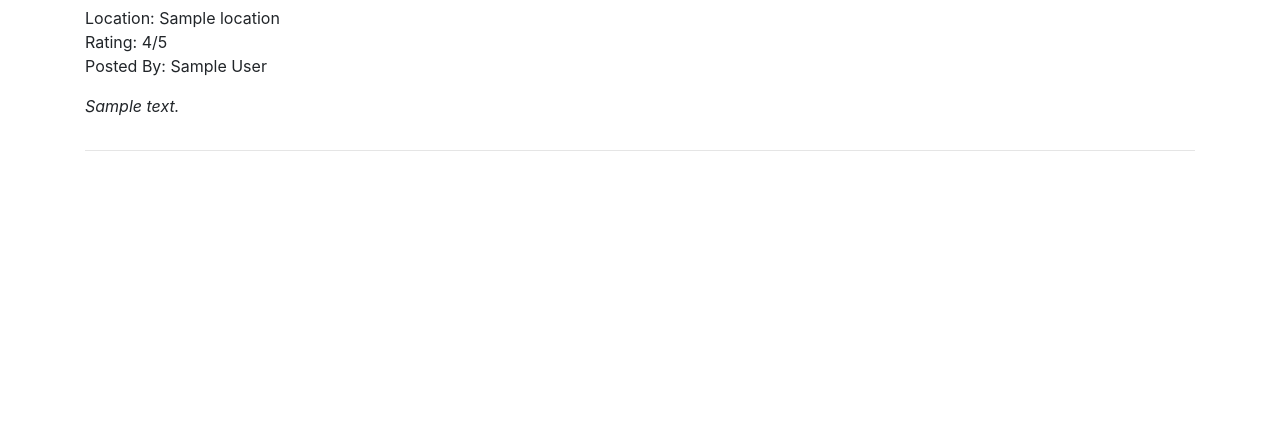
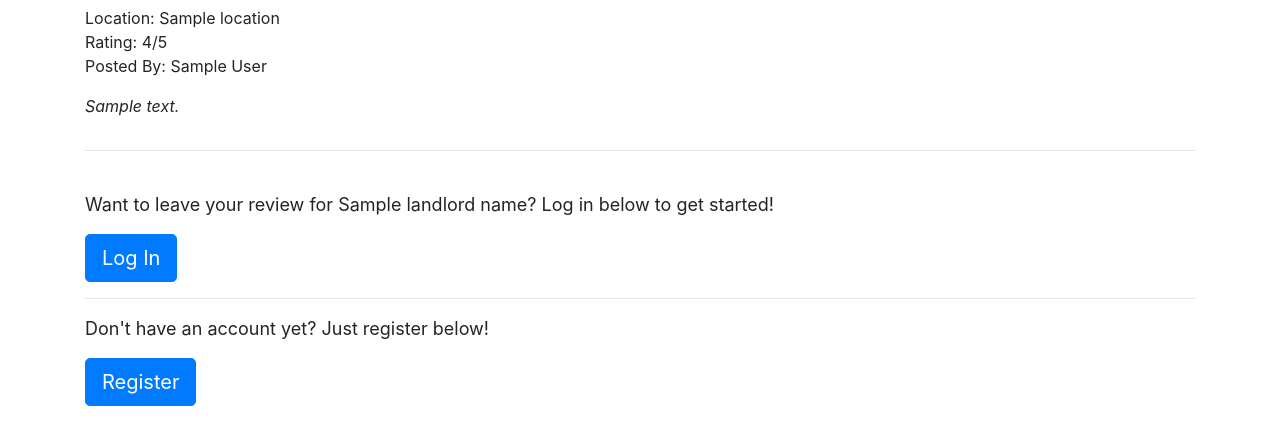
Before and after one commit to surmud/rate-my-umd-landlord, a Flask app: template flask_app/templates/landlord.html in a window 1280 px wide. Shown: the part 163-608 px from the top of the page. Run offline with Flask 2, Linux system fonts and the light colour scheme; the template is opened without the code that fills it: values that come from a table or form of the project are taken from there, most other values are stand-ins (such as "Sample title", 1, 10 or a date in 2020); some libraries are stand-ins or nearby versions.

Commit message:
created a new form for landlord page

```diff
--- a/flask_app/forms.py
+++ b/flask_app/forms.py
@@ -10,10 +10,23 @@ class SearchForm(FlaskForm):
     submit = SubmitField("Submit")
 
 
+#This form lets the user review a landlord from the homepage
 class LandlordReviewForm(FlaskForm):
     try:
         name = StringField("Enter Your Name:", validators=[InputRequired(), Length(min=1, max = 50)])
         landlordName = StringField("Enter Your Landlord's Name:", validators=[InputRequired(), Length(min=1, max = 50)])
+        address = StringField("Enter The Location of the Place You Lived:", validators=[InputRequired(), Length(min=1, max = 100)])
+        landlordReview = TextAreaField("How Was Your Landlord?", validators=[InputRequired(), Length(min=1, max = 500)])
+        rating = IntegerField("Give Them A Rating (1-5)", validators = [NumberRange(min=1, max=5)])
+        submit = SubmitField("Submit")
+    except ValidationError as err:
+        err_msg = str(err)
+        print(err_msg)
+
+#This form lets the user rate a landlord from the landlord-specific-page
+class CurrentLandlordReviewForm(FlaskForm):
+    try:
+        name = StringField("Enter Your Name:", validators=[InputRequired(), Length(min=1, max = 50)])
         address = StringField("Enter The Location of the Place You Lived:", validators=[InputRequired(), Length(min=1, max = 100)])
         landlordReview = TextAreaField("How Was Your Landlord?", validators=[InputRequired(), Length(min=1, max = 500)])
         rating = IntegerField("Give Them A Rating (1-5)", validators = [NumberRange(min=1, max=5)])
--- a/flask_app/templates/index.html
+++ b/flask_app/templates/index.html
@@ -4,7 +4,7 @@
 
 <div class="jumbotron">
     <h1 class="display-4">Welcome to Rate My UMD Landlord!</h1>
-    <p class="lead">This is a website that allows you to rate your landlord from College Park, MD.</p>
+    <p class="lead">This is a website that allows you to rate and review your landlord from College Park, home of the University of Maryland.</p>
     <hr class="my-4">
     {% if not current_user.is_authenticated %}
     <p style="font-size:18px;">To leave a review, go ahead and register with us.</p>
@@ -16,7 +16,7 @@
 
 
     {%else %}
-    <p>Welcome back {{current_user.username}}. Go ahead and leave a review below.</p>
+    <p>Welcome back! Go ahead and leave a review below.</p>
     {%endif%}
   </div>
 
--- a/flask_app/templates/landlord.html
+++ b/flask_app/templates/landlord.html
@@ -22,21 +22,9 @@
 <br>
 {%endfor%}
 {% if current_user.is_authenticated %}
-<h3>Leave Your Review</h3>
+<h3>Leave Your Review for {{landlord_name}}!</h3>
 <form action="" method="POST">
   {{form.csrf_token }}
-  <div class="form-group">
-    {{ form.landlordName.label(class="form-control-label green-text") }}
-    {{ form.landlordName(class="form-control form-control-md") }}
-
-    {% if form.landlordName.errors %}
-    <div class="alert alert-warning" role="alert">
-      {% for error in form.landlordName.errors %}
-      <span>{{ error }}</span>
-      {% endfor %}
-    </div>
-    {% endif %}
-  </div>
   <div class="form-group">
     {{ form.name.label(class="form-control-label") }}
     {{ form.name(class="form-control form-control-lg") }}
@@ -101,7 +89,11 @@
 </form>
 </section>
 
-
-
+{%else%}
+<p style="font-size:18px;">Want to leave your review for {{landlord_name}}? Log in below to get started! </p>
+      <a class="btn btn-primary btn-lg" href="{{ url_for('users.login') }}" role="button">Log In</a>
+      <hr>
+      <p style="font-size:18px;">Don't have an account yet? Just register below!</p>
+      <a class="btn btn-primary btn-lg" href="{{ url_for('users.register') }}" role="button">Register</a>
 {%endif%}
 {% endblock content %}
```
Also changed, not shown: flask_app/landlords/routes.py (+14 -5 lines).
